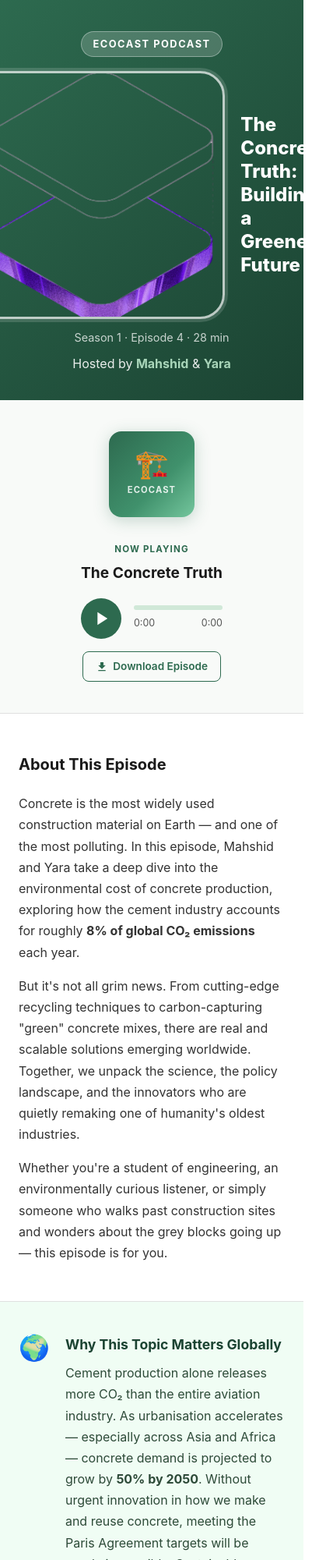
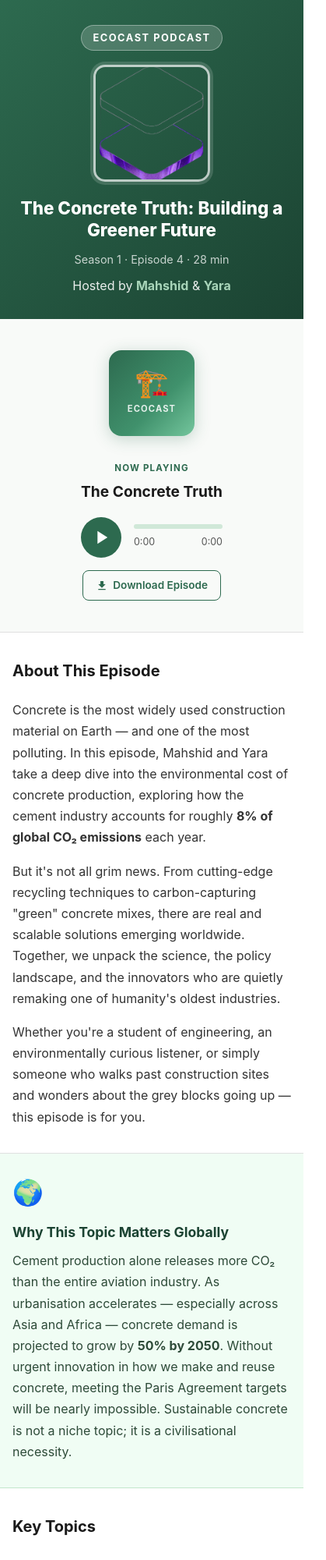
Before and after one commit to Nimasaghi-dev/Ecocast-podcast, a website built with Vite: page index.html in a window 390 px wide. Shown: the top 2000 px of the page at 78% size, 419 px wide, since content can reach past the window. Built offline with nearby package versions, Linux system fonts and the light colour scheme.

Commit message:
third commit

```diff
--- a/src/style.css
+++ b/src/style.css
@@ -572,6 +572,23 @@ body {
 
 /* Tablet: ≤ 768px */
 @media (max-width: 768px) {
+  /* Header */
+  .header-title-group {
+    flex-direction: column;
+    align-items: center;
+  }
+
+  .header-photo-frame {
+    width: 200px;
+    height: 200px;
+  }
+
+  .episode-title {
+    text-align: center;
+    font-size: clamp(1.4rem, 5vw, 2rem);
+  }
+
+  /* Player */
   .player-layout {
     flex-direction: column;
     text-align: center;
@@ -596,10 +613,16 @@ body {
     order: 3;
   }
 
+  .download-btn {
+    align-self: center;
+  }
+
+  /* Hosts */
   .hosts-grid {
     grid-template-columns: 1fr;
   }
 
+  /* Transcript */
   .transcript-entry {
     grid-template-columns: 1fr;
   }
@@ -612,14 +635,25 @@ body {
 
 /* Mobile: ≤ 480px */
 @media (max-width: 480px) {
+  .container {
+    padding: 0 1rem;
+  }
+
+  /* Header */
   .site-header {
-    padding: 2.5rem 0 2rem;
+    padding: 2rem 0 1.75rem;
+  }
+
+  .header-photo-frame {
+    width: 150px;
+    height: 150px;
   }
 
   .episode-title {
-    font-size: 1.5rem;
+    font-size: 1.4rem;
   }
 
+  /* Player */
   .cover-art {
     width: 110px;
     height: 110px;
@@ -629,12 +663,49 @@ body {
     font-size: 2.2rem;
   }
 
+  /* Why matters */
+  .why-matters-card {
+    flex-direction: column;
+    align-items: flex-start;
+  }
+
+  /* Hosts */
   .host-card {
     flex-direction: column;
     align-items: flex-start;
   }
 
+  /* General */
   .section-heading {
     font-size: 1.25rem;
   }
+
+  .content-section {
+    padding: 2rem 0;
+  }
+
+  .why-matters-section {
+    padding: 2rem 0;
+  }
 }
+
+/* Small phones: ≤ 360px */
+@media (max-width: 360px) {
+  .header-photo-frame {
+    width: 120px;
+    height: 120px;
+  }
+
+  .episode-title {
+    font-size: 1.2rem;
+  }
+
+  .play-btn {
+    width: 44px;
+    height: 44px;
+  }
+
+  .player-card {
+    width: 100%;
+  }
+}
```
